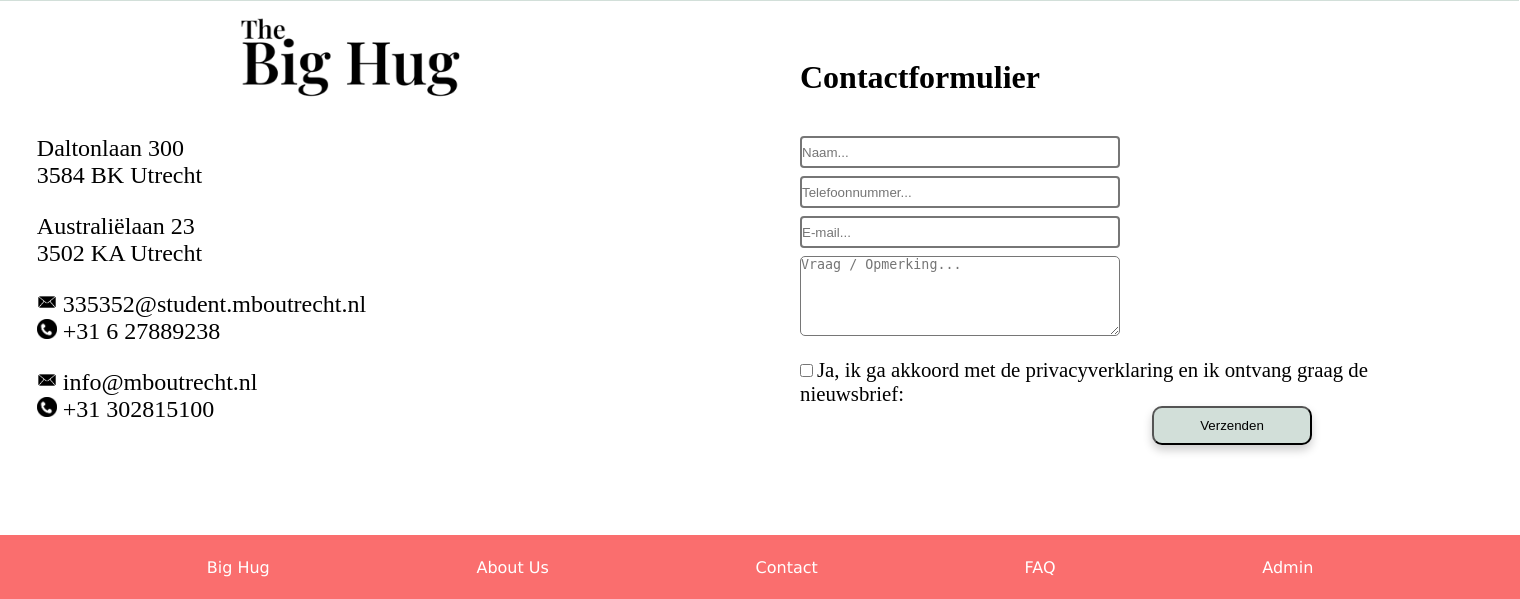
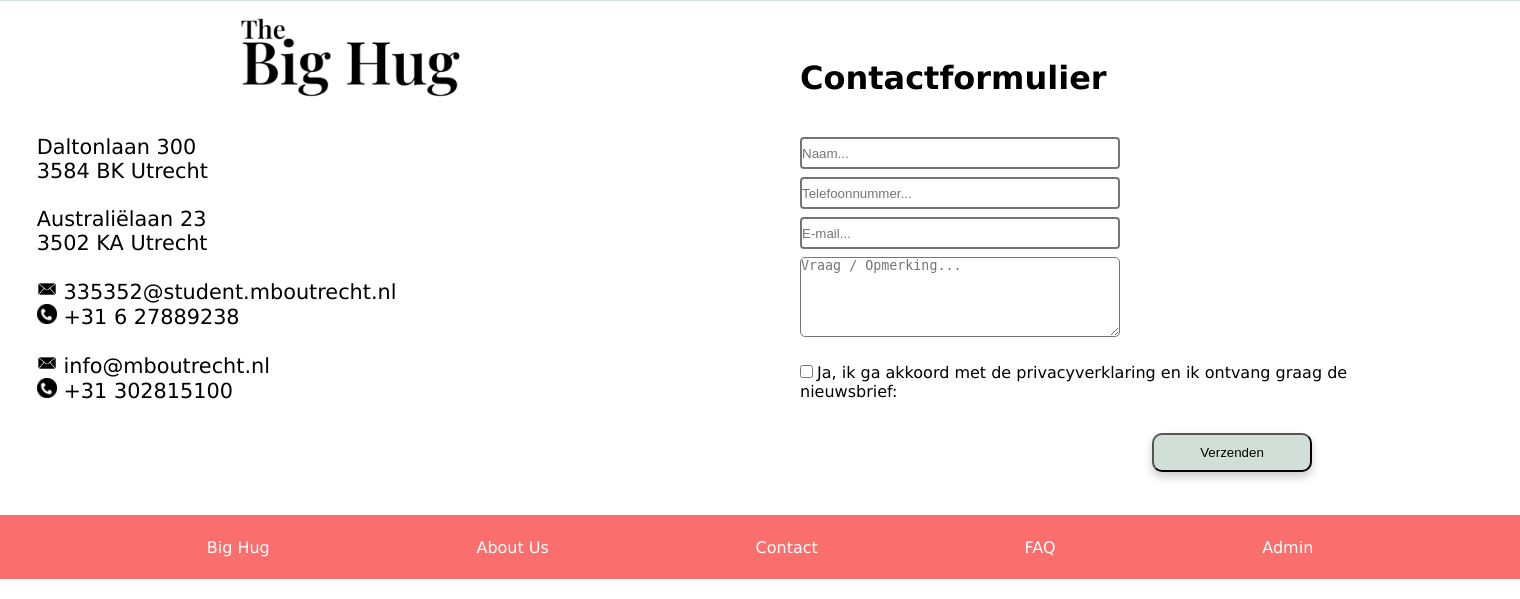
Before and after one commit to QuinnGitt/big-hug-xl, a PHP site: page /contact.php in a window 1520 px wide. Shown: the part 413-1012 px from the top of the page. Run offline with PHP 8.4, Linux system fonts and the light colour scheme; style sheets or scripts are compiled from the project's sources.

Commit message:
puntjes op de i

```diff
--- a/contact.php
+++ b/contact.php
@@ -15,7 +15,7 @@
 
 <iframe src="https://www.google.com/maps/embed?pb=!1m18!1m12!1m3!1d75676.64269122249!2d5.05370904782292!3d52.08280859608431!2m3!1f0!2f0!3f0!3m2!1i1024!2i768!4f13.1!3m3!1m2!1s0x47c668a291ed7f45%3A0x9b18dabb8687ad2!2sMBO%20Utrecht!5e0!3m2!1snl!2snl!4v1681805827589!5m2!1snl!2snl" width="1519" height="300" allowfullscreen="" loading="lazy" referrerpolicy="no-referrer-when-downgrade"></iframe>
 
-<div id="lijn"><a href="index.php">Homepage ></a> <h4>Contact</h4></div>
+<div id="lijn"><a href="index.php">Homepage ></a><h4>Contact</h4></div>
 
 <section id="cinfo">
 <img id="bigimg" src="img/the_big_hug.png" alt="The Bighug">
--- a/css/contact.css
+++ b/css/contact.css
@@ -7,7 +7,7 @@ iframe {
 div#lijn {
   position: relative;
   height: 4.5rem;
-  width: 1519px;
+  width: 100%;
   font-family: "Playfair Display";
   font-size: 1.8rem;
   background-color: #D2DFD9;
@@ -50,9 +50,10 @@ div#lijn a:hover {
   margin-bottom: 2rem;
 }
 #cinfo p.info {
-  font-size: 1.5rem;
+  font-size: 1.3rem;
   margin-bottom: 1.5rem;
   margin-left: 2.3rem;
+  font-family: "Lucida Sans", "Lucida Sans Regular", "Lucida Grande", "Lucida Sans Unicode", Geneva, Verdana, sans-serif;
 }
 #cinfo #contactinfo img {
   position: relative;
@@ -75,6 +76,7 @@ div#lijn a:hover {
   position: relative;
   font-size: 2rem;
   bottom: 2.5rem;
+  font-family: "Lucida Sans", "Lucida Sans Regular", "Lucida Grande", "Lucida Sans Unicode", Geneva, Verdana, sans-serif;
 }
 #contactformulier .input {
   margin-bottom: 0.5rem;
@@ -91,12 +93,14 @@ div#lijn a:hover {
 }
 #contactformulier #nieuwsbrief {
   margin-top: 1rem;
-  font-size: 1.3rem;
+  font-size: 1rem;
+  font-family: "Lucida Sans", "Lucida Sans Regular", "Lucida Grande", "Lucida Sans Unicode", Geneva, Verdana, sans-serif;
 }
 
 .button {
   padding: 10px 20px;
   position: relative;
+  top: 2rem;
   left: 22rem;
   width: 10rem;
   border-radius: 10px;
@@ -113,4 +117,24 @@ div#lijn a:hover {
   box-shadow: 0 0 0 1px rgb(255, 103, 103); /* Add a blue glow when focused */
 }
 
+@media screen and (max-width: 1300px) {
+  #contactformulier {
+    position: relative;
+    top: -2rem;
+    left: 2rem;
+    height: 20rem;
+    width: 23rem;
+  }
+  .button {
+    left: 12rem;
+    top: 0.3rem;
+  }
+  #cinfo #bigimg {
+    left: 2rem;
+  }
+  iframe {
+    width: 100%;
+  }
+}
+
 /*# sourceMappingURL=contact.css.map */
--- a/scss/contact.scss
+++ b/scss/contact.scss
@@ -7,7 +7,7 @@ iframe {
 div#lijn {
     position: relative;
     height: 4.5rem;
-    width: 1519px;
+    width: 100%;
     font-family: 'Playfair Display';
     font-size: 1.8rem;
     background-color: #D2DFD9;
@@ -52,9 +52,10 @@ div#lijn {
     }
 
     p.info {
-        font-size: 1.5rem;
+        font-size: 1.3rem;
         margin-bottom: 1.5rem;
         margin-left: 2.3rem;
+        font-family: 'Lucida Sans', 'Lucida Sans Regular', 'Lucida Grande', 'Lucida Sans Unicode', Geneva, Verdana, sans-serif;
     }
 
     #contactinfo {
@@ -82,6 +83,7 @@ div#lijn {
         position: relative;
         font-size: 2rem;
         bottom: 2.5rem;
+        font-family: 'Lucida Sans', 'Lucida Sans Regular', 'Lucida Grande', 'Lucida Sans Unicode', Geneva, Verdana, sans-serif;
     }
 
     .input {
@@ -101,13 +103,15 @@ div#lijn {
 
     #nieuwsbrief {
         margin-top: 1rem;
-        font-size: 1.3rem;
+        font-size: 1rem;
+        font-family: 'Lucida Sans', 'Lucida Sans Regular', 'Lucida Grande', 'Lucida Sans Unicode', Geneva, Verdana, sans-serif;
     }
 }
 
 .button {
   padding: 10px 20px;
   position: relative;
+  top: 2rem;
   left: 22rem;
   width: 10rem;
   border-radius: 10px;
@@ -123,3 +127,25 @@ div#lijn {
   outline: none; /* Remove the default focus outline */
   box-shadow: 0 0 0 1px rgb(255, 103, 103); /* Add a blue glow when focused */
 }
+
+@media screen and (max-width: 1300px) {
+  #contactformulier {
+    position: relative;
+    top: -2rem;
+    left: 2rem;
+    height: 20rem;
+    width: 23rem;
+  }
+  .button {
+    left: 12rem;
+    top: 0.3rem;
+  }
+  #cinfo {
+    #bigimg {
+        left: 2rem;
+    }
+  }
+  iframe {
+    width: 100%;
+  }
+}
```
Also changed, not shown: 1 other file. Lines whose indentation alone changed are shown as unchanged.
